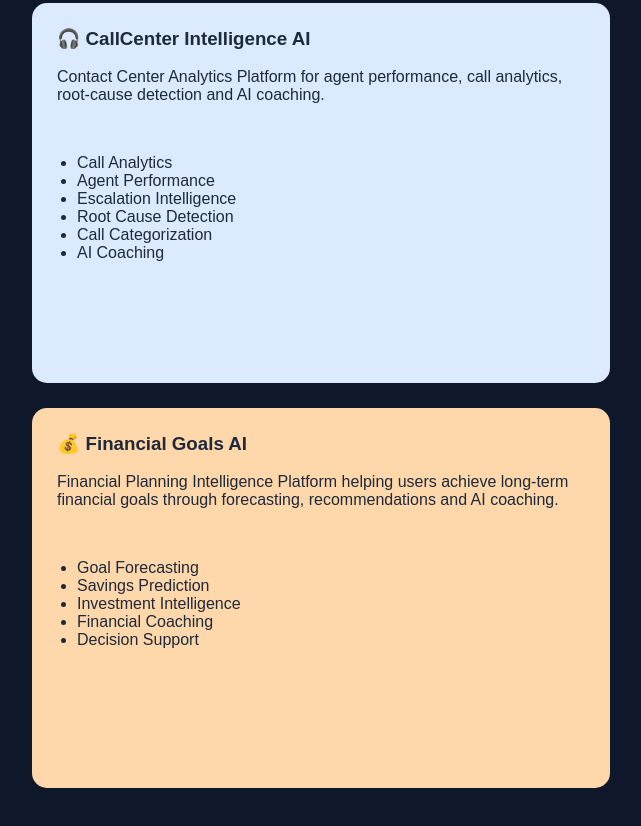
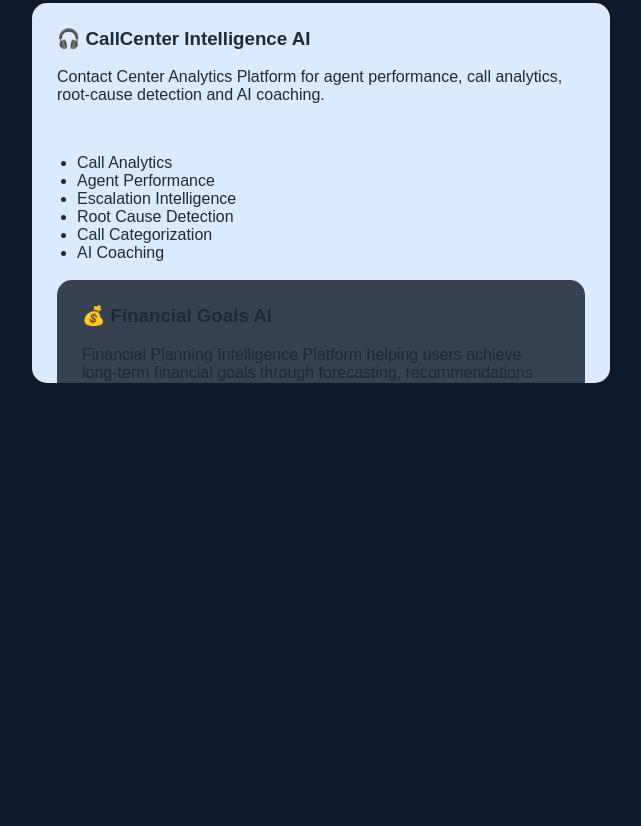
Before and after one commit to Hikes427/Hikes427.github.io, a plain HTML site: page index.html in a window 1280 px wide. Shown: the part 1298-2124 px from the top of the page, without its empty margins (18-659 px from the left). After the commit the page ends 1749 px from the top, so only its background shows below. Drawn offline with Linux system fonts and the light colour scheme.

Commit message:
Fix HTML structure for product card section

```diff
--- a/index.html
+++ b/index.html
@@ -225,8 +225,8 @@ body{
                 <li>Call Categorization</li>
                 <li>AI Coaching</li>
           </ul>
-      </div>
-      <div class="product-card">
+         <div>
+       <div class="product-card">
             <h3>💰 Financial Goals AI</h3>
             <p>
                Financial Planning Intelligence Platform helping
@@ -241,7 +241,7 @@ body{
                 <li>Financial Coaching</li>
                 <li>Decision Support</li>
             </ul>
-        </div>
+       </div>
    </div>
 </section>
 
```
